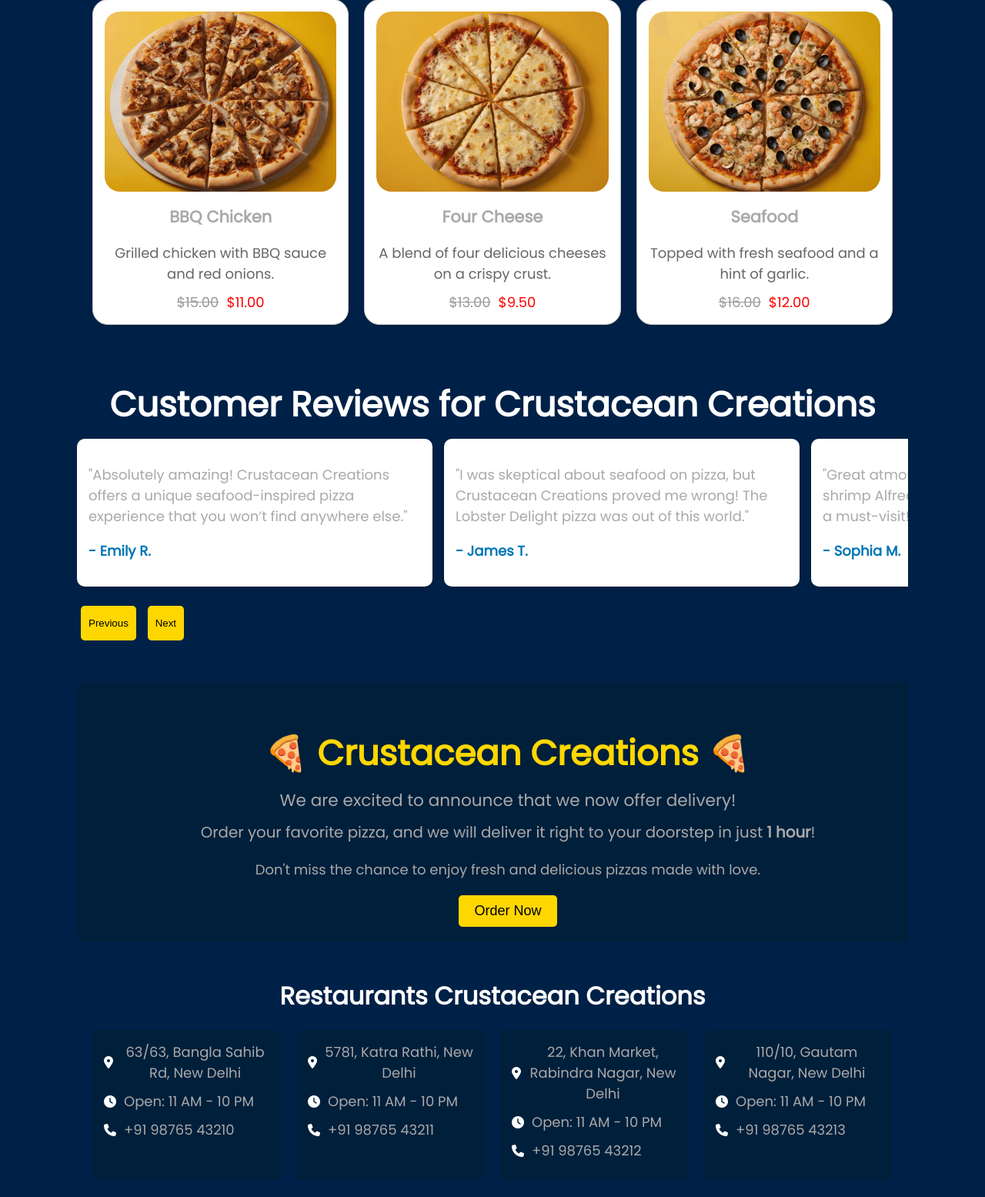
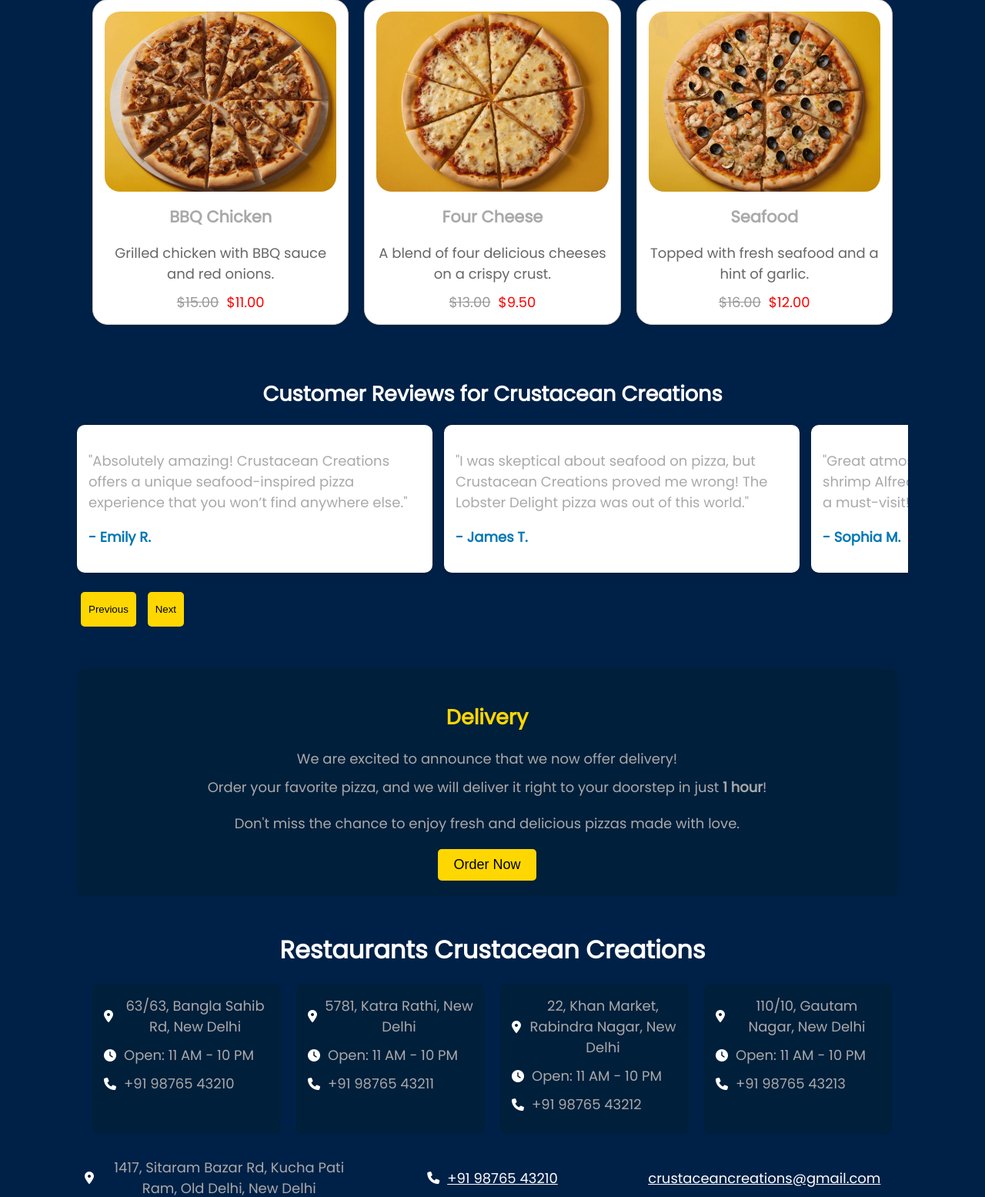
Before and after one commit to NausAlexus/project-2, a PHP site: page /index.html in a window 1280 px wide. Shown: the part 1683-3238 px from the top of the page at 77% size. Run offline with PHP 8.4, Linux system fonts and the light colour scheme.

Commit message:
fix:adaptation

```diff
--- a/css/style.css
+++ b/css/style.css
@@ -544,9 +544,16 @@ body::-webkit-scrollbar-track {
     box-shadow: 0 4px 20px rgba(0, 0, 0, 0.1);
     padding: 20px;
     text-align: center;
-    width: 100%;
+    width: 95%;
     margin-top: 50px;
     transition: transform 0.3s;
+}
+
+@media (max-width:768px) {
+    .promo-card p{
+        width: 90%;
+    }
+
 }
 
 .promo-card:hover {
@@ -555,22 +562,18 @@ body::-webkit-scrollbar-track {
 
 h1 {
     color: #ffd700;
-    font-size: 2.5em;
-    margin-bottom: 10px;
+    margin-bottom: 20px;
 }
 
 .promo-text {
-    font-size: 1.2em;
     margin: 10px 0;
 }
 
 .delivery-info {
-    font-size: 1.1em;
     margin: 10px 0;
 }
 
 .call-to-action {
-    font-size: 1em;
     margin: 20px 0;
 }
 
--- a/index.html
+++ b/index.html
@@ -290,7 +290,7 @@
             <section>
                 <div class="container">
                     <div class="promo-card">
-                        <h1>🍕 Crustacean Creations 🍕</h1>
+                        <h1>Delivery</h1>
                         <p class="promo-text">We are excited to announce that we now offer delivery!</p>
                         <p class="delivery-info">Order your favorite pizza, and we will deliver it right to your doorstep in just <strong>1 hour</strong>!</p>
                         <p class="call-to-action">Don't miss the chance to enjoy fresh and delicious pizzas made with love.</p>
```
